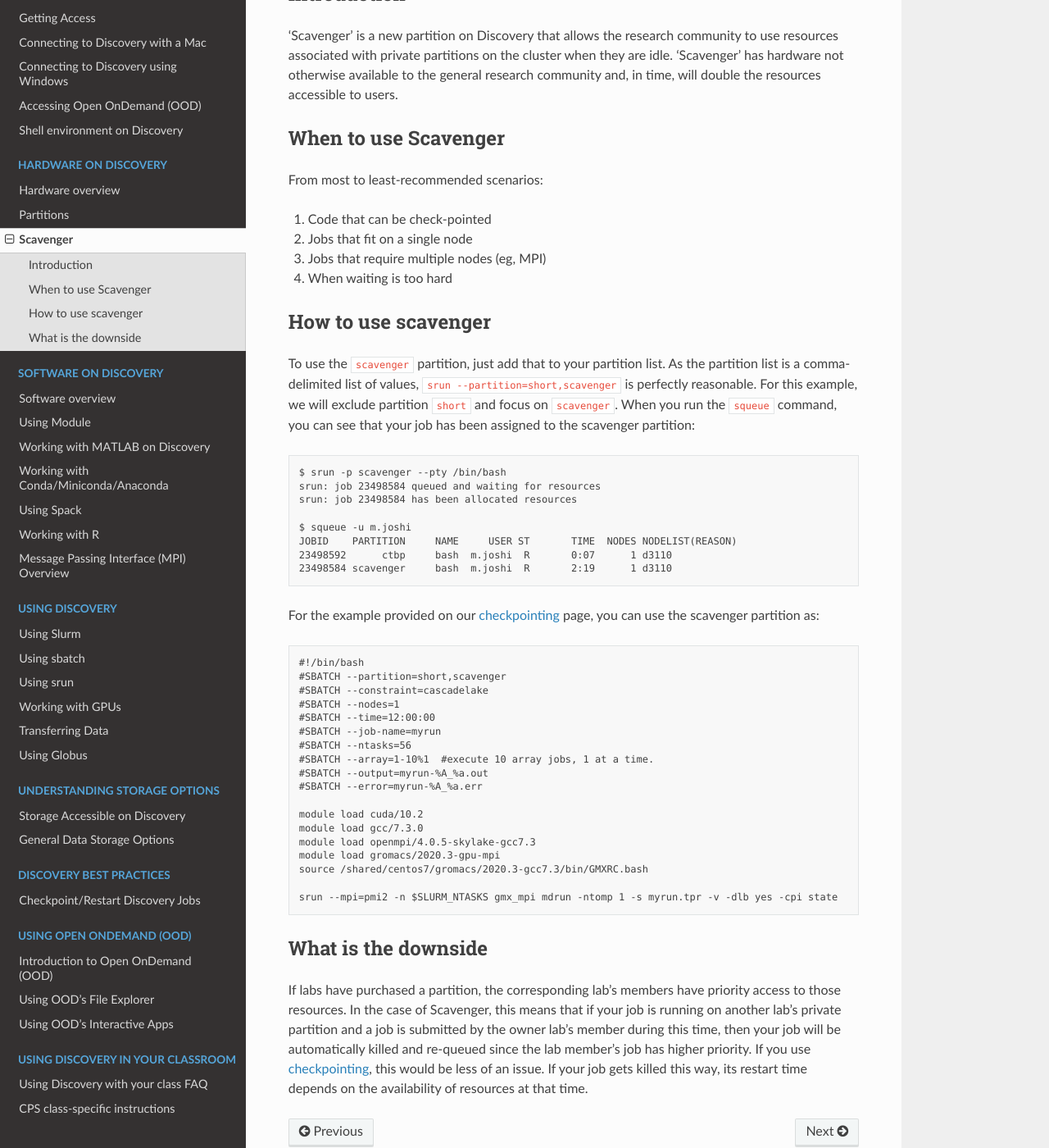
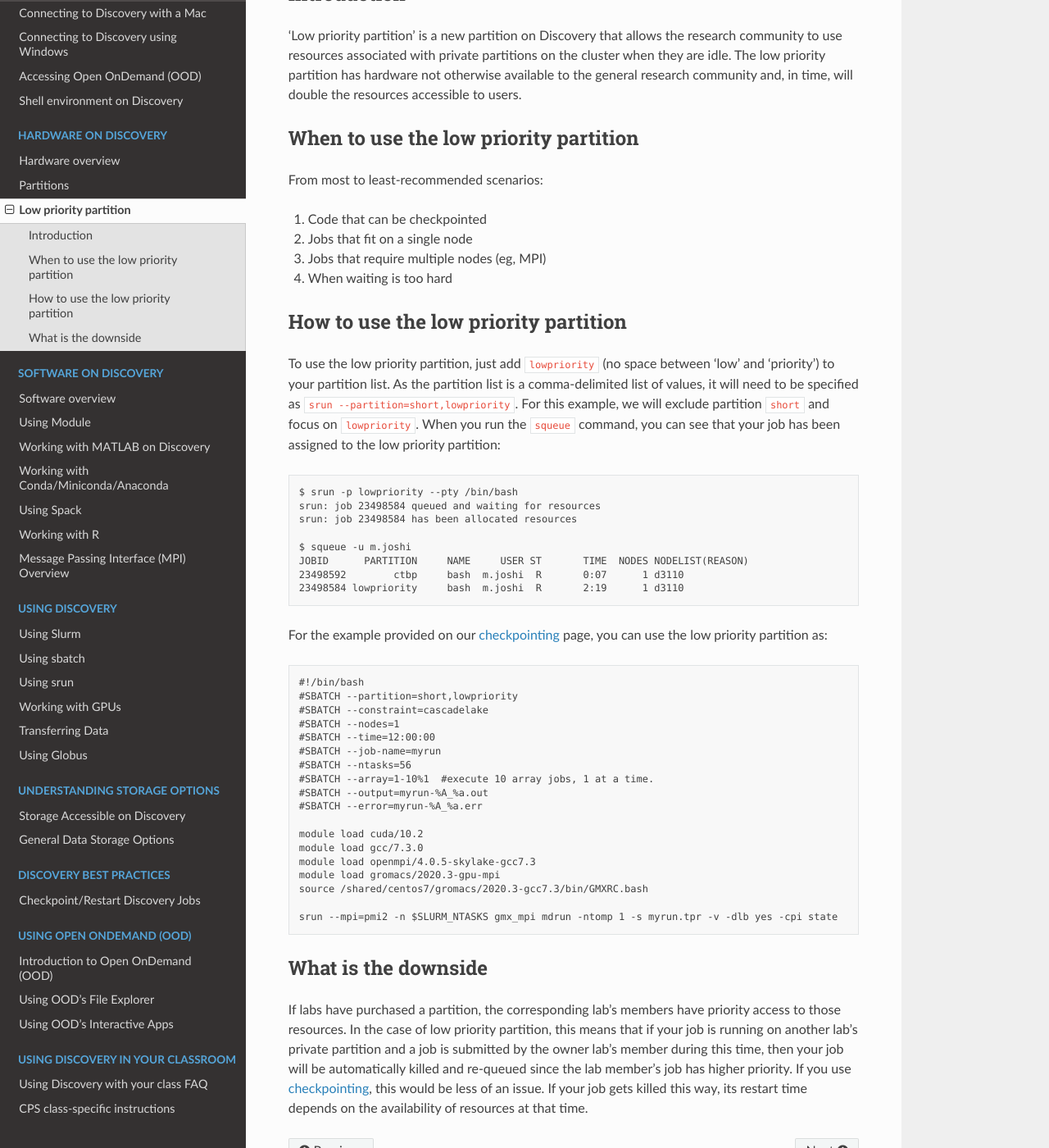
Before and after one commit to northeastern-rc/rc-public-documentation, a Sphinx documentation site: the page built from docs/source/hardware/scavenger.rst, in a window 1280 px wide and 1400 px high, scrolled down 232 px. Shown: the whole window at 82% size. Built offline with Sphinx 7.4.7 and the Read the Docs theme 2.0.0, drawn with Linux system fonts in a browser that asks for light colours; some of the changed text lies outside the part shown.

Commit message:
Replacing scavenger with low priority

```diff
--- a/docs/source/hardware/scavenger.rst
+++ b/docs/source/hardware/scavenger.rst
@@ -2,47 +2,47 @@
 .. _partition_names:
 
 **********
-Scavenger
+Low priority partition
 **********
 :sub:`Updated July, 2022`
 
 Introduction
 ===================
-‘Scavenger’ is a new partition on Discovery that allows the research community to use resources associated with
-private partitions on the cluster when they are idle. ‘Scavenger’ has hardware not otherwise available to the general research
+‘Low priority partition’ is a new partition on Discovery that allows the research community to use resources associated with
+private partitions on the cluster when they are idle. The low priority partition has hardware not otherwise available to the general research
 community and, in time, will double the resources accessible to users.
 
-When to use Scavenger
+When to use the low priority partition
 ===================
 
 From most to least-recommended scenarios:
 
-1. Code that can be check-pointed
+1. Code that can be checkpointed
 2. Jobs that fit on a single node
 3. Jobs that require multiple nodes (eg, MPI)
 4. When waiting is too hard
 
-How to use scavenger
+How to use the low priority partition
 ===================
 
-To use the ``scavenger`` partition, just add that to your partition list. As the partition list is a
-comma-delimited list of values, ``srun --partition=short,scavenger`` is perfectly reasonable. For this example,
-we will exclude partition ``short`` and focus on ``scavenger``. When you run the ``squeue`` command, you can see
-that your job has been assigned to the scavenger partition::
+To use the low priority partition, just add ``lowpriority`` (no space between 'low' and 'priority') to your partition list. As the partition list is a
+comma-delimited list of values, it will need to be specified as ``srun --partition=short,lowpriority``. For this example,
+we will exclude partition ``short`` and focus on ``lowpriority``. When you run the ``squeue`` command, you can see
+that your job has been assigned to the low priority partition::
 
-  $ srun -p scavenger --pty /bin/bash
+  $ srun -p lowpriority --pty /bin/bash
   srun: job 23498584 queued and waiting for resources
   srun: job 23498584 has been allocated resources
 
   $ squeue -u m.joshi
-  JOBID    PARTITION     NAME     USER ST       TIME  NODES NODELIST(REASON)
-  23498592      ctbp     bash  m.joshi  R       0:07      1 d3110
-  23498584 scavenger     bash  m.joshi  R       2:19      1 d3110
+  JOBID      PARTITION     NAME     USER ST       TIME  NODES NODELIST(REASON)
+  23498592        ctbp     bash  m.joshi  R       0:07      1 d3110
+  23498584 lowpriority     bash  m.joshi  R       2:19      1 d3110
 
-For the example provided on our `checkpointing <https://rc-docs.northeastern.edu/en/latest/best-practices/checkpointing.html?highlight=array#gromacs-checkpointing-example>`_ page, you can use the scavenger partition as::
+For the example provided on our `checkpointing <https://rc-docs.northeastern.edu/en/latest/best-practices/checkpointing.html?highlight=array#gromacs-checkpointing-example>`_ page, you can use the low priority partition as::
 
  #!/bin/bash
- #SBATCH --partition=short,scavenger
+ #SBATCH --partition=short,lowpriority
  #SBATCH --constraint=cascadelake
  #SBATCH --nodes=1
  #SBATCH --time=12:00:00
@@ -64,7 +64,7 @@ What is the downside
 ===================
 
 If labs have purchased a partition, the corresponding lab's members have priority access to those resources.
-In the case of Scavenger, this means that if your job is running on another lab's private partition and a job is
+In the case of low priority partition, this means that if your job is running on another lab's private partition and a job is
 submitted by the owner lab's member during this time, then your job will be automatically killed and re-queued
 since the lab member's job has higher priority. If you use `checkpointing <https://rc-docs.northeastern.edu/en/latest/best-practices/checkpointing.html>`_, this would be less of an issue.
 If your job gets killed this way, its restart time depends on the availability of resources at that time.
```
Also changed, not shown: 2 other files.
